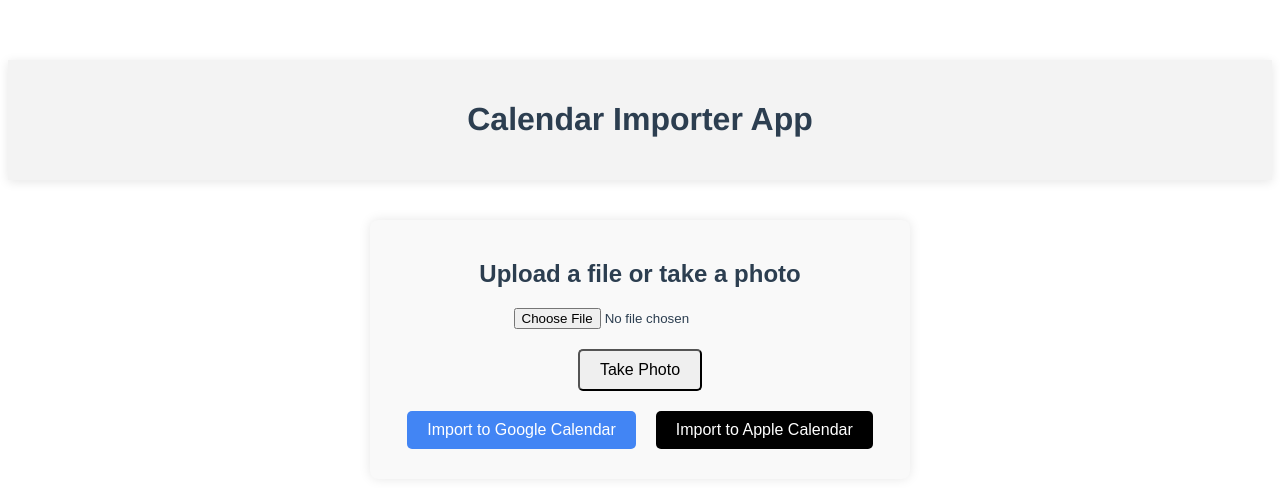
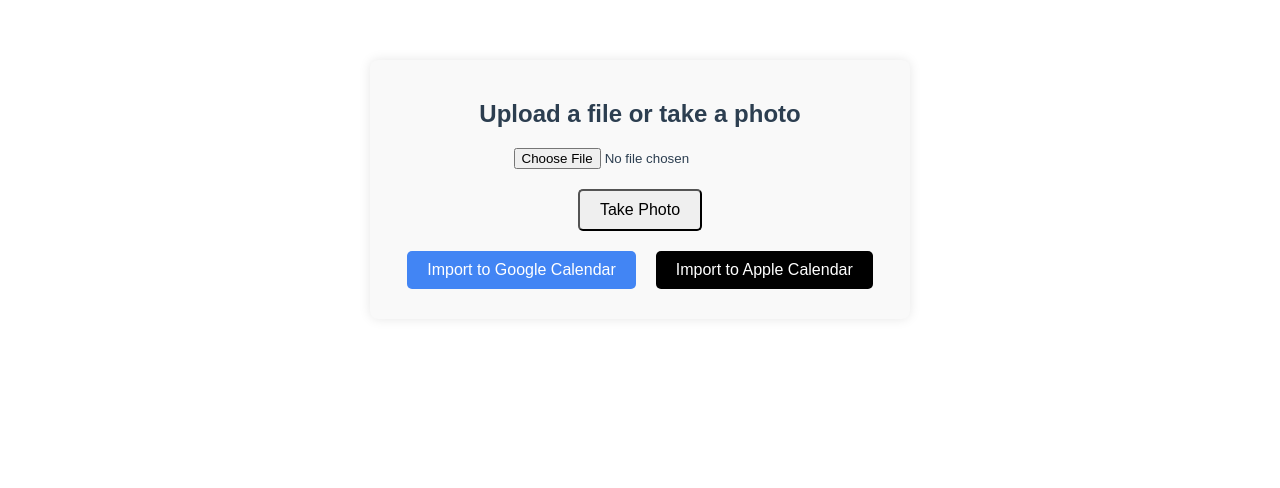
Before and after one commit to AnnesDoumi/calendar-importer, a Vue app: page / in a window 1280 px wide. Shown: the top 488 px of the page. Built offline with nearby package versions, Linux system fonts and the light colour scheme.

Commit message:
neuer versuch

```diff
--- a/src/App.vue
+++ b/src/App.vue
@@ -1,9 +1,5 @@
 <template>
   <div id="app">
-    <header>
-      <h1>Calendar Importer App</h1>
-    </header>
-
     <!-- Binde das UploadComponent hier ein -->
     <UploadComponent />
   </div>
```
